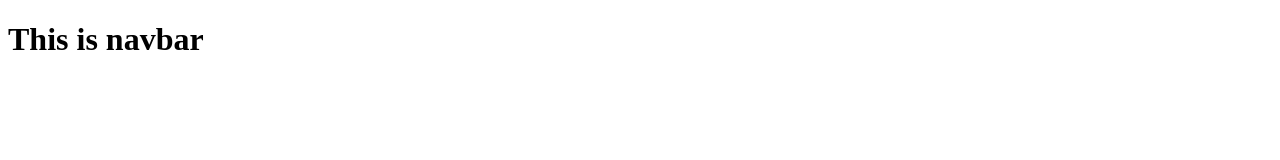
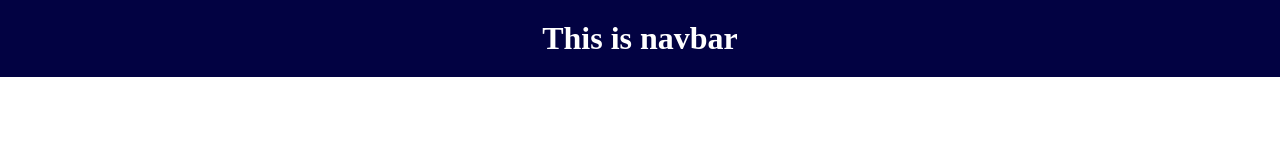
Before and after one commit to ekramkhan930/Test-gitbash, a plain HTML site: page index.html in a window 1280 px wide. Drawn offline with Linux system fonts and the light colour scheme.

Commit message:
add css link in index.html and write some css in style.css

```diff
--- a/css/style.css
+++ b/css/style.css
@@ -0,0 +1,11 @@
+* {
+  margin: 0;
+  padding: 0;
+  box-sizing: border-box;
+}
+h1 {
+  background-color: rgb(2, 2, 66);
+  color: #fff;
+  text-align: center;
+  padding: 20px;
+}
--- a/index.html
+++ b/index.html
@@ -5,6 +5,7 @@
     <meta http-equiv="X-UA-Compatible" content="IE=edge" />
     <meta name="viewport" content="width=device-width, initial-scale=1.0" />
     <title>Navbar</title>
+    <link rel="stylesheet" href="css/style.css" />
   </head>
   <body>
     <h1>This is navbar</h1>
```
